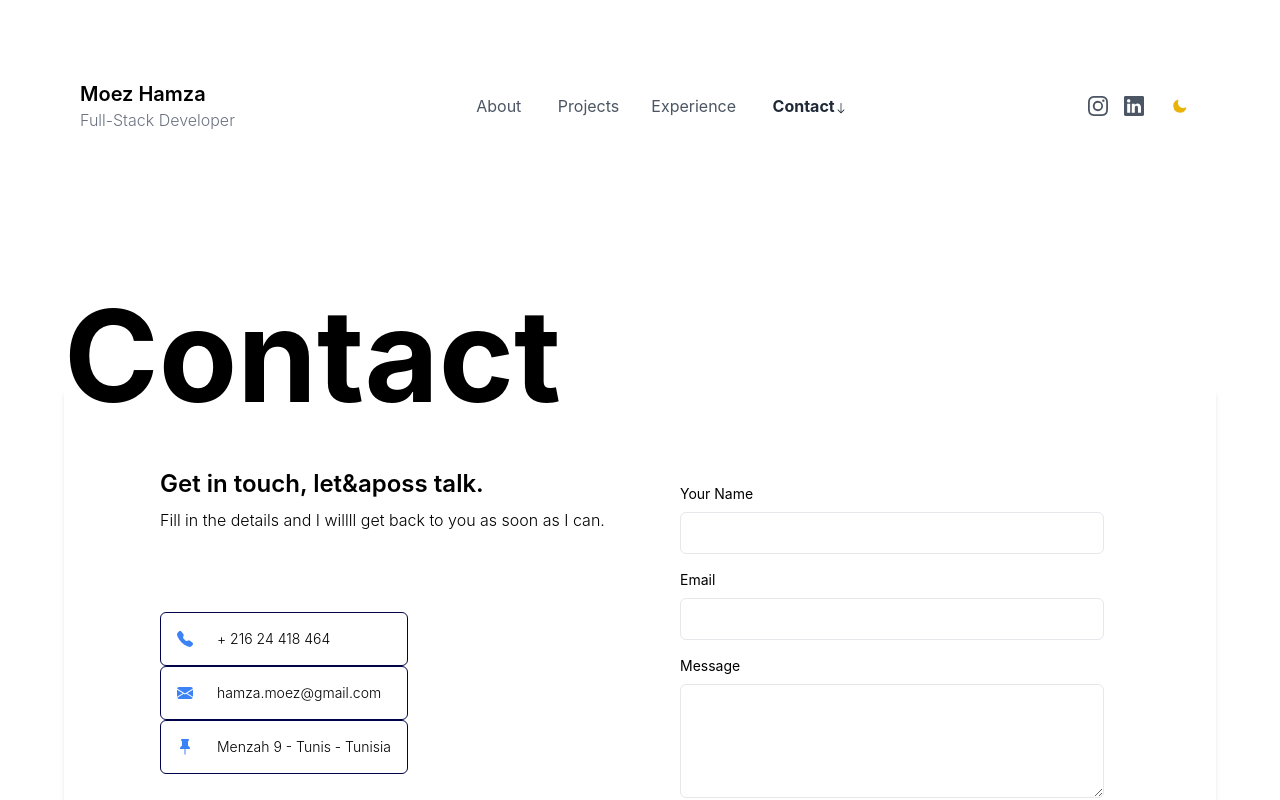
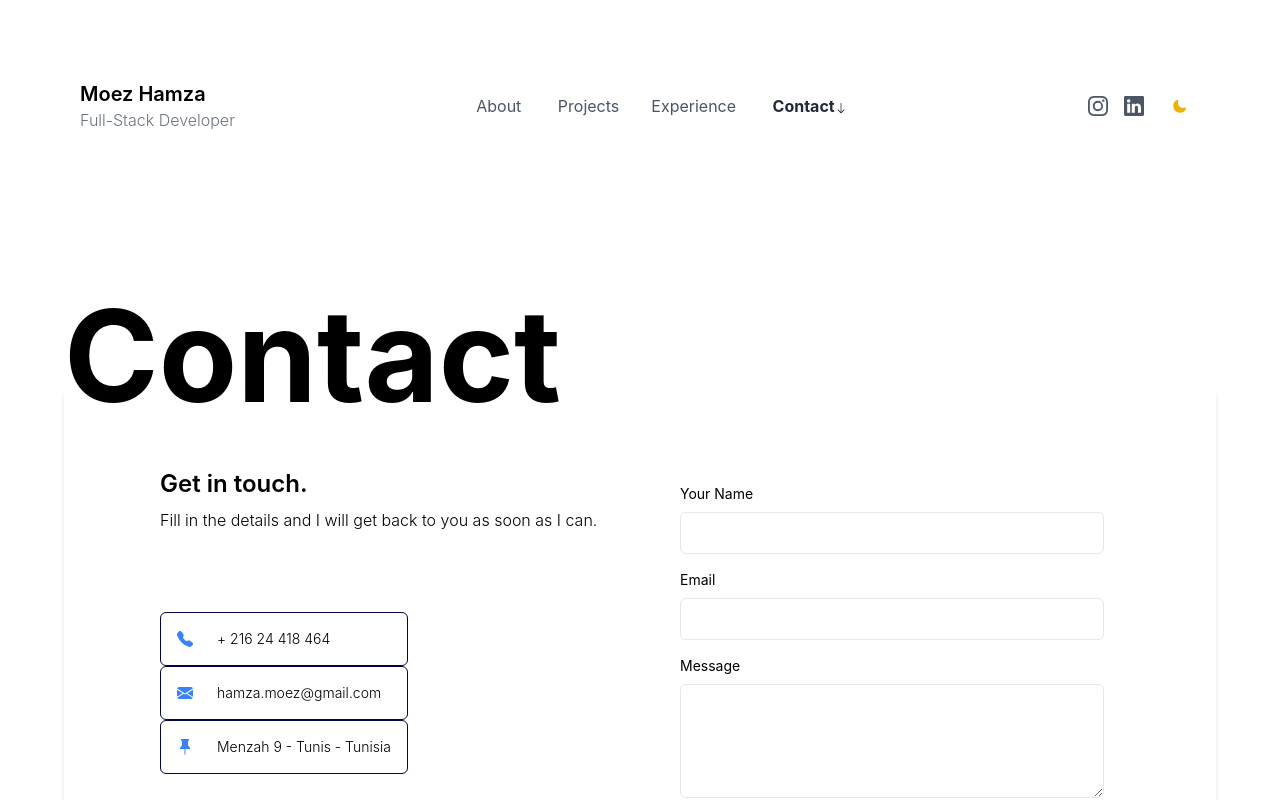
Before and after one commit to Moez-Hamza/portfolio, a Next.js app: page /contact in a window 1280 px wide. Shown: the top 800 px of the page. Built offline with nearby package versions, Linux system fonts and the light colour scheme.

Commit message:
final touches

```diff
--- a/components/Contact.js
+++ b/components/Contact.js
@@ -14,10 +14,10 @@ export default function Contact() {
           <div className="md:ml-4">
             <header className="">
               <h1 className="text-black-50 font-semibold text-2xl ">
-                Get in touch, let&aposs talk.
+                Get in touch.
               </h1>
               <p className="font-light text-base text-black-200 mt-2">
-                Fill in the details and I willll get back to you as soon as I can.
+                Fill in the details and I will get back to you as soon as I can.
               </p>
             </header>
             <div className="icons-container inline-flex flex-col my-20">
```
